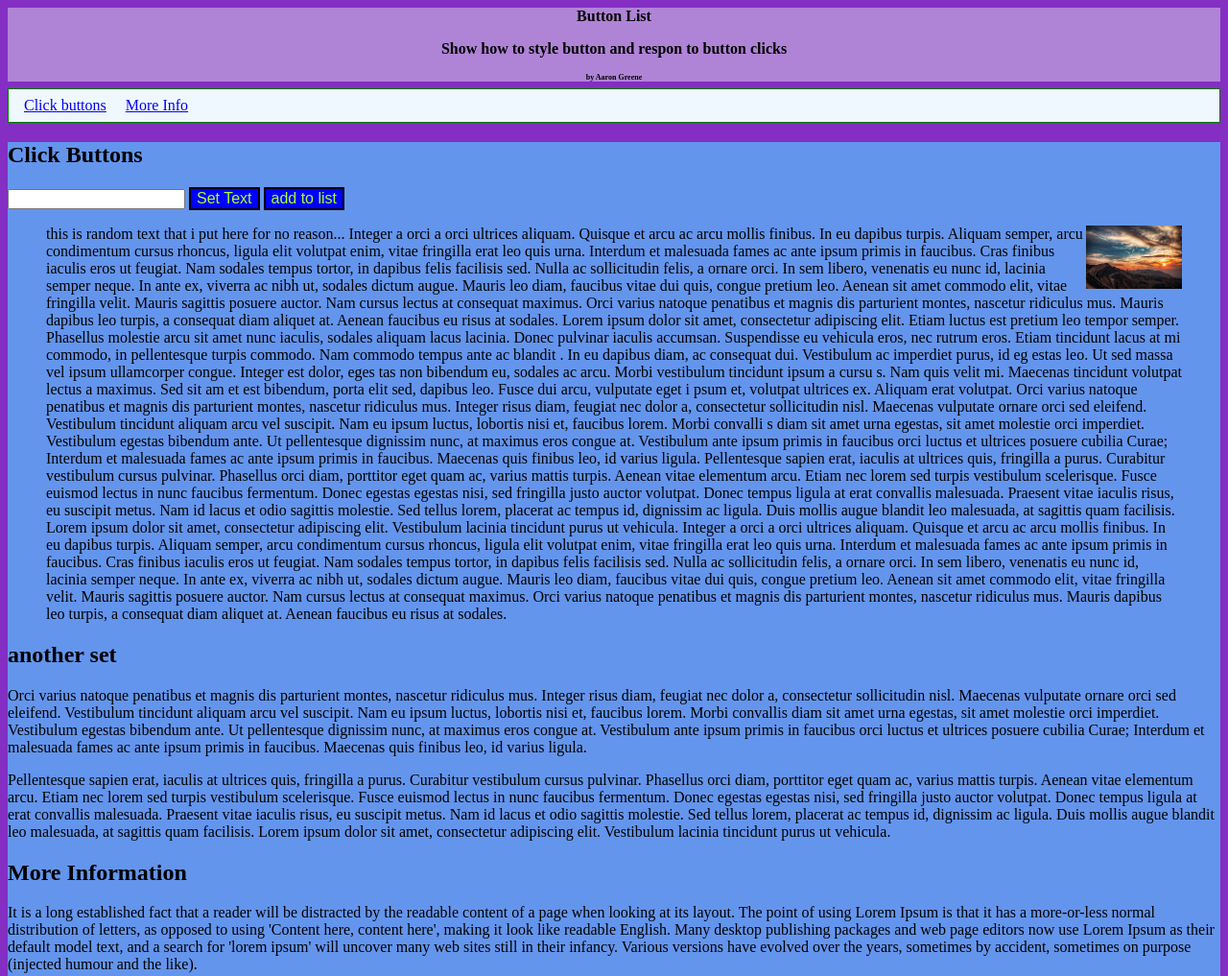
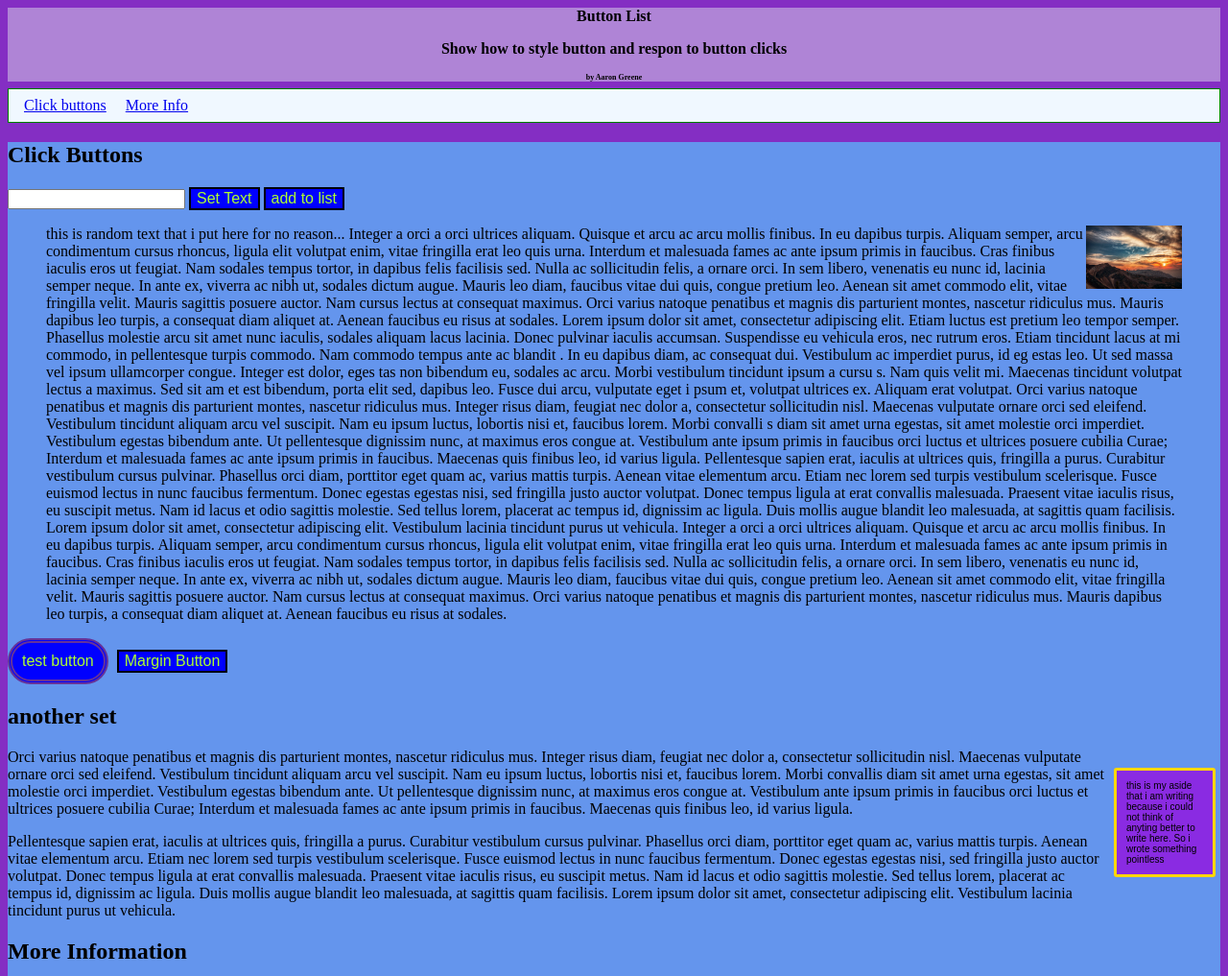
Before and after one commit to Agingalus/Agingalus.github.io, a plain HTML site: page ListButton/index.html in a window 1280 px wide. Shown: the top 1017 px of the page at 96% size. Drawn offline with Linux system fonts and the light colour scheme.

Commit message:
list buttons

```diff
--- a/ListButton/index.html
+++ b/ListButton/index.html
@@ -87,9 +87,13 @@
                         </P>
             </figure>
         </p>
+        <button class="testButton" type="button">test button</button>
+        <button class="marginbutton" type="button">Margin Button</button>
         </section>
+
         <section id="more-info">
             <h2>another set</h2>
+            <aside>this is my aside that i am writing because i could not think of anyting better to write here. So i wrote something pointless</aside>
             <p>Orci varius natoque penatibus et magnis dis parturient montes, nascetur ridiculus mus.
                  Integer risus diam, feugiat nec dolor a, consectetur sollicitudin nisl. Maecenas vulputate
                  ornare orci sed eleifend. Vestibulum tincidunt aliquam arcu vel suscipit. Nam eu ipsum luctus,
--- a/ListButton/styles.css
+++ b/ListButton/styles.css
@@ -1,3 +1,15 @@
+aside{
+    background-color: blueviolet;
+    float: right;
+    max-width: 80px;
+    border: solid gold;
+    padding: 10px;
+    margin: 20px 5px;
+    border-radius: 3px;
+    font-style: initial;
+    font-family: fantasy;
+    font-size: 10px;
+}
 button{
     background-color: blue;
     border: 2px solid black;
@@ -5,13 +17,28 @@ button{
     text-align: center;
     font-size: 16px;
 
+
 }
 body{
     background-color: #842EC3;
 }
+button.testButton{
+    padding: 10px;
+    border-radius: 30px;
+    text-align: center;
+    border: double rebeccapurple 5px;
+
+}
+button.testButton:hover{
+ background-color: hotpink;
+}
 h1 .bob{
     text-align: center;
     font-size: 150%;
+
+}
+button.marginbutton{
+    margin:5px;
 
 }
 h1#number1
```
Also changed, not shown: class10-24.html (added).
